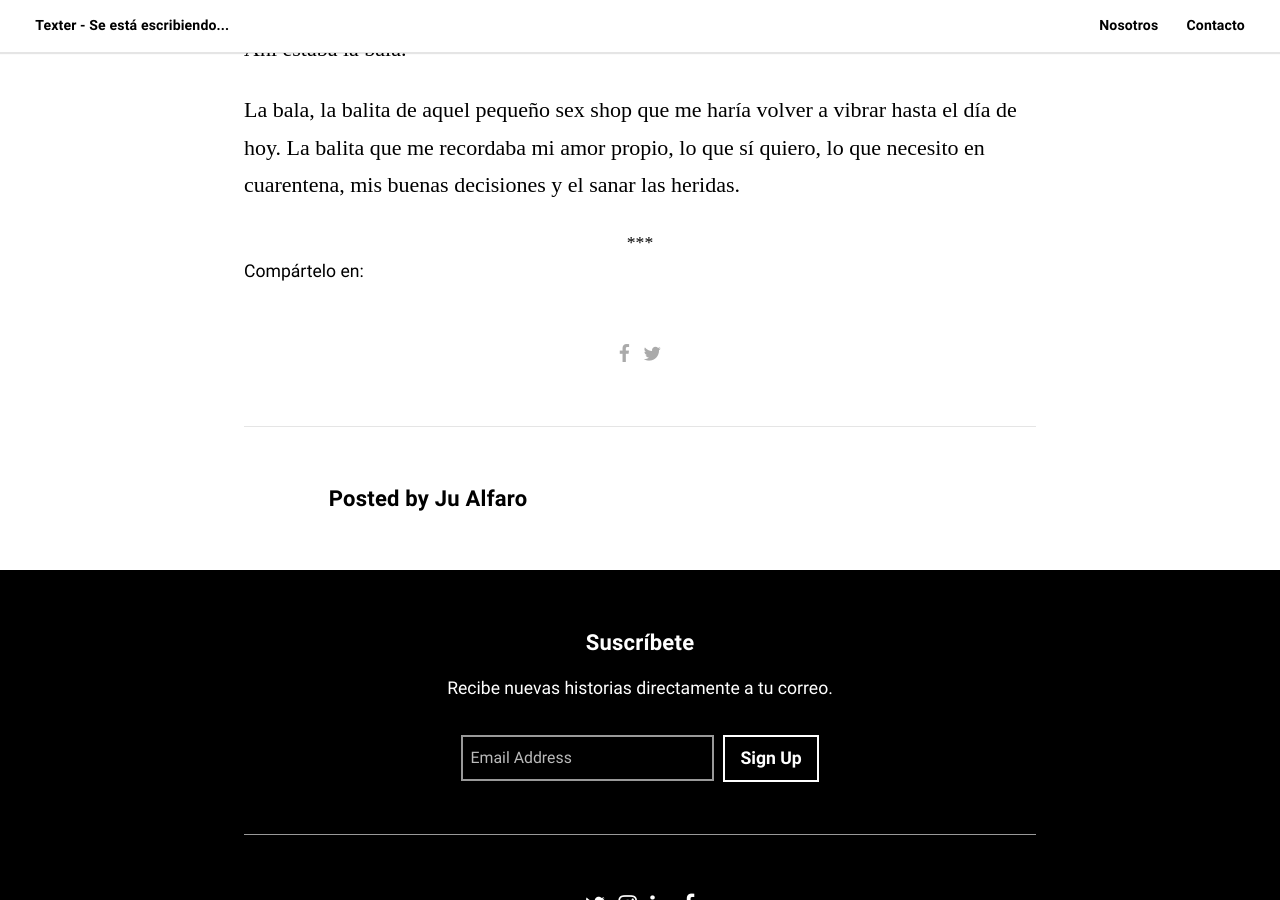
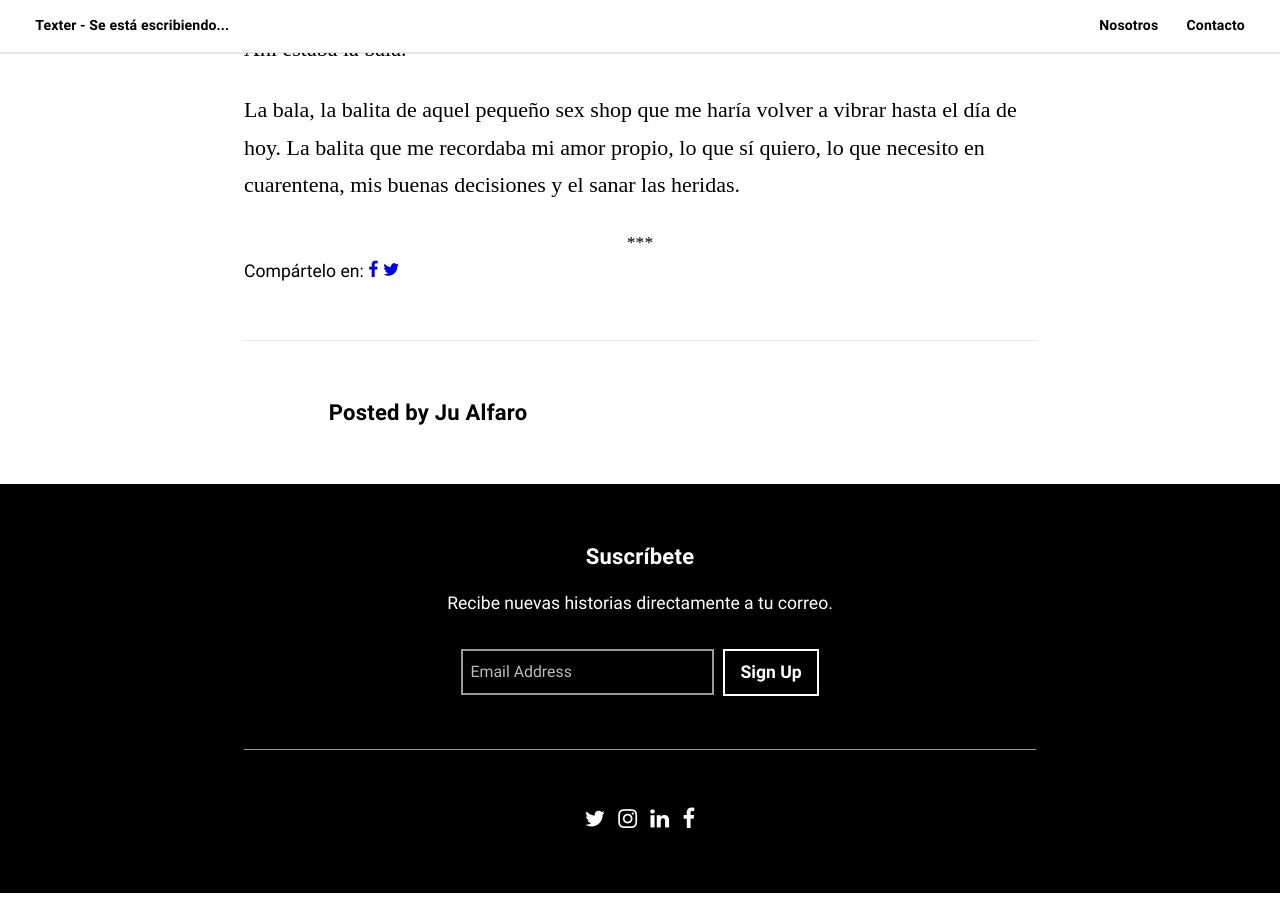
Before and after one commit to Robok3000/Texter2, a Jekyll site: the page built from _posts/2020-03-26-la-bala.md, in a window 1280 px wide and 900 px high, scrolled down 2700 px. Built offline with Jekyll 4.4.1, drawn with Linux system fonts in a browser that asks for light colours; some web fonts are replaced.

Commit message:
Update share.html

```diff
--- a/_includes/share.html
+++ b/_includes/share.html
@@ -1,8 +1,6 @@
 <div class="share-links">
                     <span class="meta-before">Compártelo en:</span>
-<ul class="post__social">
-  <li><a href="https://www.facebook.com/sharer/sharer.php?u={{ site.production_url }}{{ page.url | remove_first: '/' }}"><i class="fa fa-facebook"></i></a></li>
-  <li><a href="https://twitter.com/intent/tweet?&text={{ page.title | url_encode }}&amp;url={{ site.production_url }}{{ page.url | remove_first: '/' }}{% if page.author %}+escrito por+{{ page.author }}{% endif %}"><i class="fa fa-twitter"></i></a></li>
-</ul>
+  <a href="https://www.facebook.com/sharer/sharer.php?u={{ site.production_url }}{{ page.url | remove_first: '/' }}"><i class="fa fa-facebook"></i></a>
+  <a href="https://twitter.com/intent/tweet?&text={{ page.title | url_encode }}&amp;url={{ site.production_url }}{{ page.url | remove_first: '/' }}{% if page.author %}+escrito por+{{ page.author }}{% endif %}"><i class="fa fa-twitter"></i></a>
 
 </div>
```
